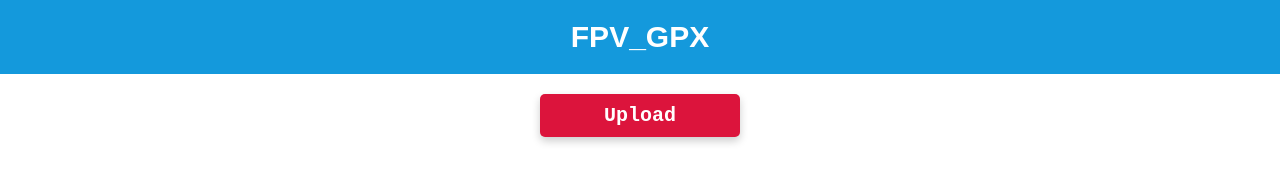
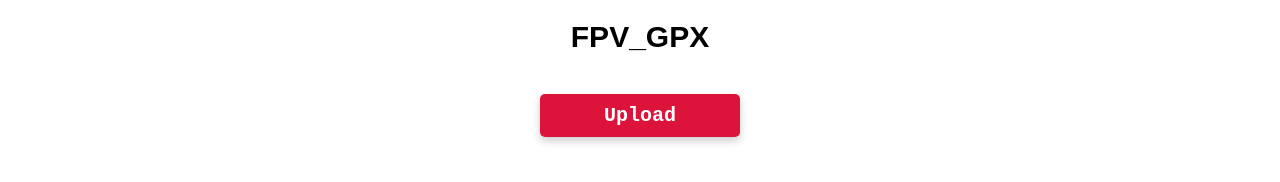
Before and after one commit to Jasper-Claus/FPV-GPX-map, a plain HTML site: page index.html in a window 1280 px wide. Drawn offline with Linux system fonts and the light colour scheme.

Commit message:
Remove endcoder.js, update index.html to include index.js, and modify style.css colors for better visibility.

```diff
--- a/index.html
+++ b/index.html
@@ -7,6 +7,8 @@
     <link rel="stylesheet" href="style.css">
 </head>
 <body>
+    <script src="index.js"></script>
+
     <div class="head">
         <h1 id="headline">FPV_GPX</h1>
         <button id="upload">Upload</button>
--- a/style.css
+++ b/style.css
@@ -9,8 +9,7 @@ body{
     text-align: center;
     font-size: 30px;
     font-weight: bold;
-    color: white;
-    background-color: rgb(20, 153, 220);
+    color: rgb(0, 0, 0);
     padding: 20px 0;
     margin: 0;
     position: relative;
@@ -41,9 +40,6 @@ body{
 }
 
 
-
-
-
 #upload:hover{
     background-color: rgb(188, 16, 51);
     cursor: pointer;
```
Also changed, not shown: endcoder.js (deleted), index.js (added).
